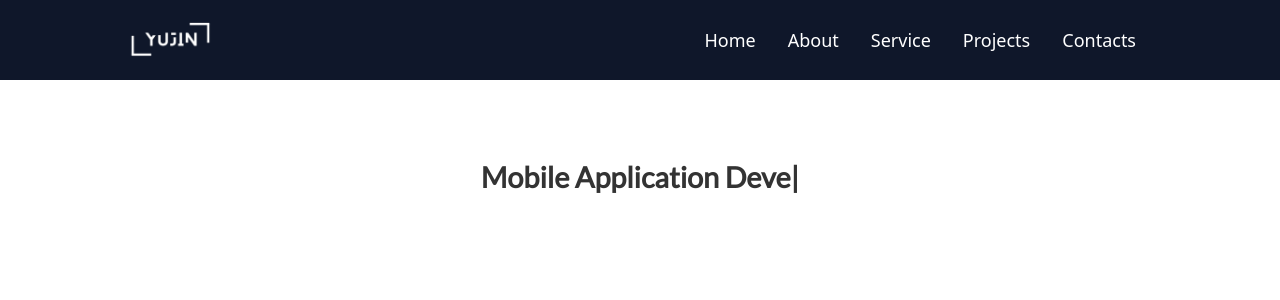
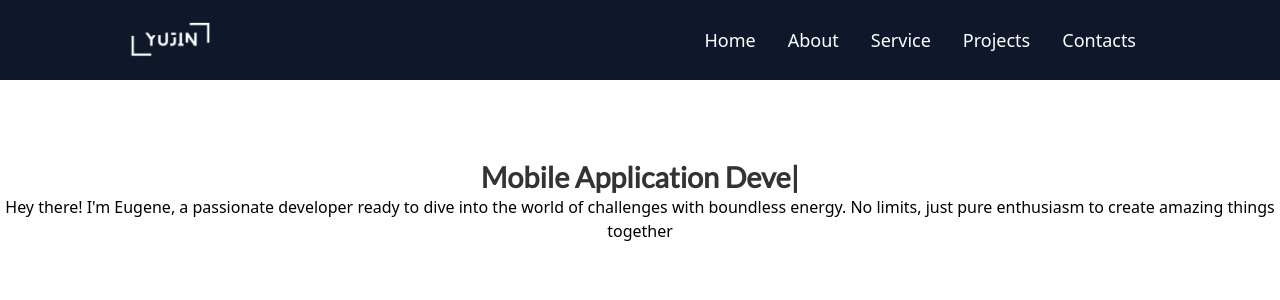
Before and after one commit to patrickeugenesacueza/Yujin-Portfolio, a React (Vite) app in the folder portfolio/: page / in a window 1280 px wide. Shown: the top 300 px of the page. Built offline with nearby package versions, Linux system fonts and the light colour scheme.

Commit message:
Update HeroSection.jsx

```diff
--- a/portfolio/src/Pages/HeroSection.jsx
+++ b/portfolio/src/Pages/HeroSection.jsx
@@ -19,6 +19,9 @@ const HeroSection = () => {
           className="text-[#333] font-[Lato] text-[1.8em] md:text-[calc(1em + 2.4vw)] lg:text-3em font-[900] leading-[1.2]"
           repeat={Infinity}
         />
+        <div>
+            <p>Hey there! I'm Eugene, a passionate developer ready to dive into the world of challenges with boundless energy. No limits, just pure enthusiasm to create amazing things together</p>
+        </div>
       </div>
       {/* Card-box */}
       <div></div>
```
